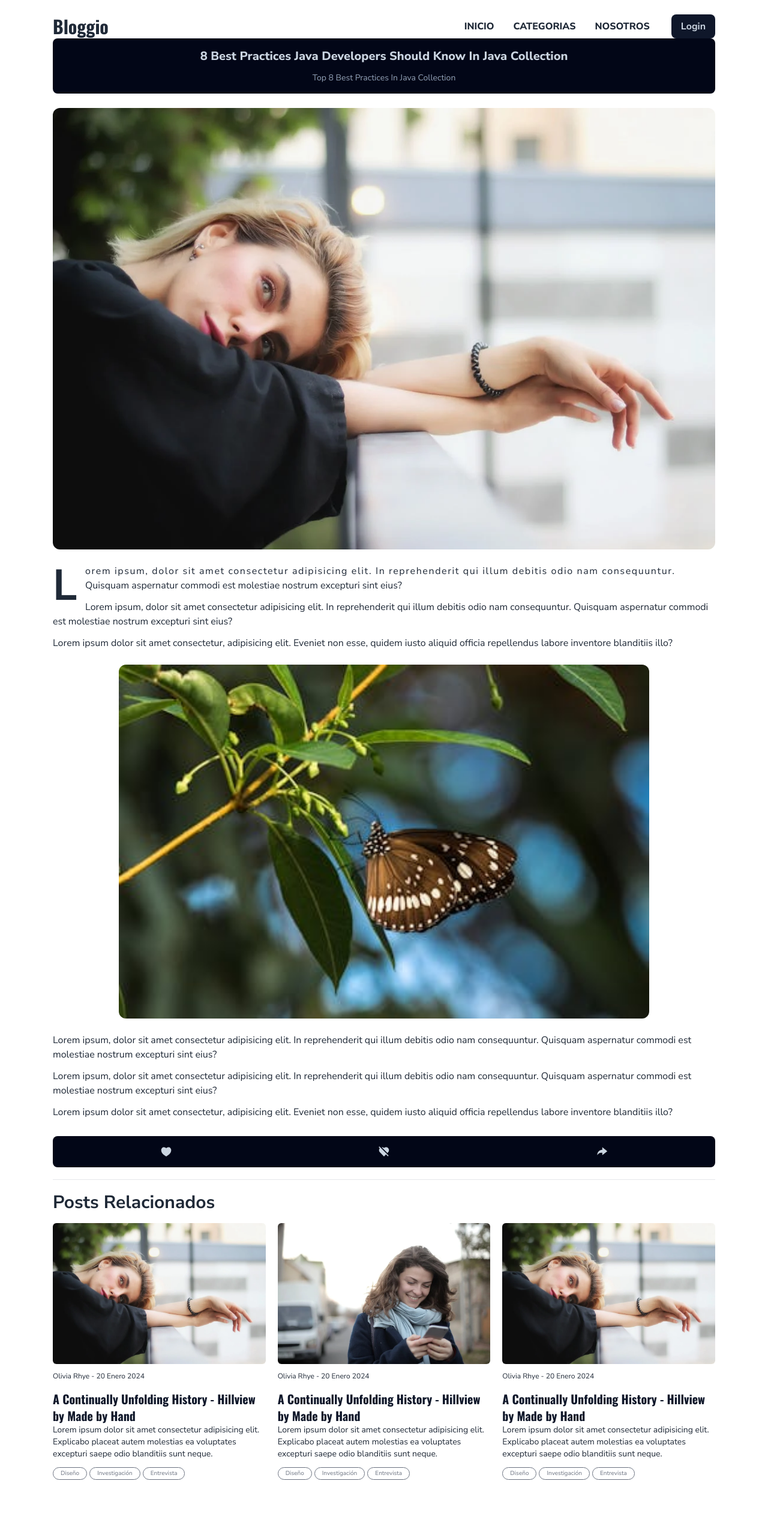
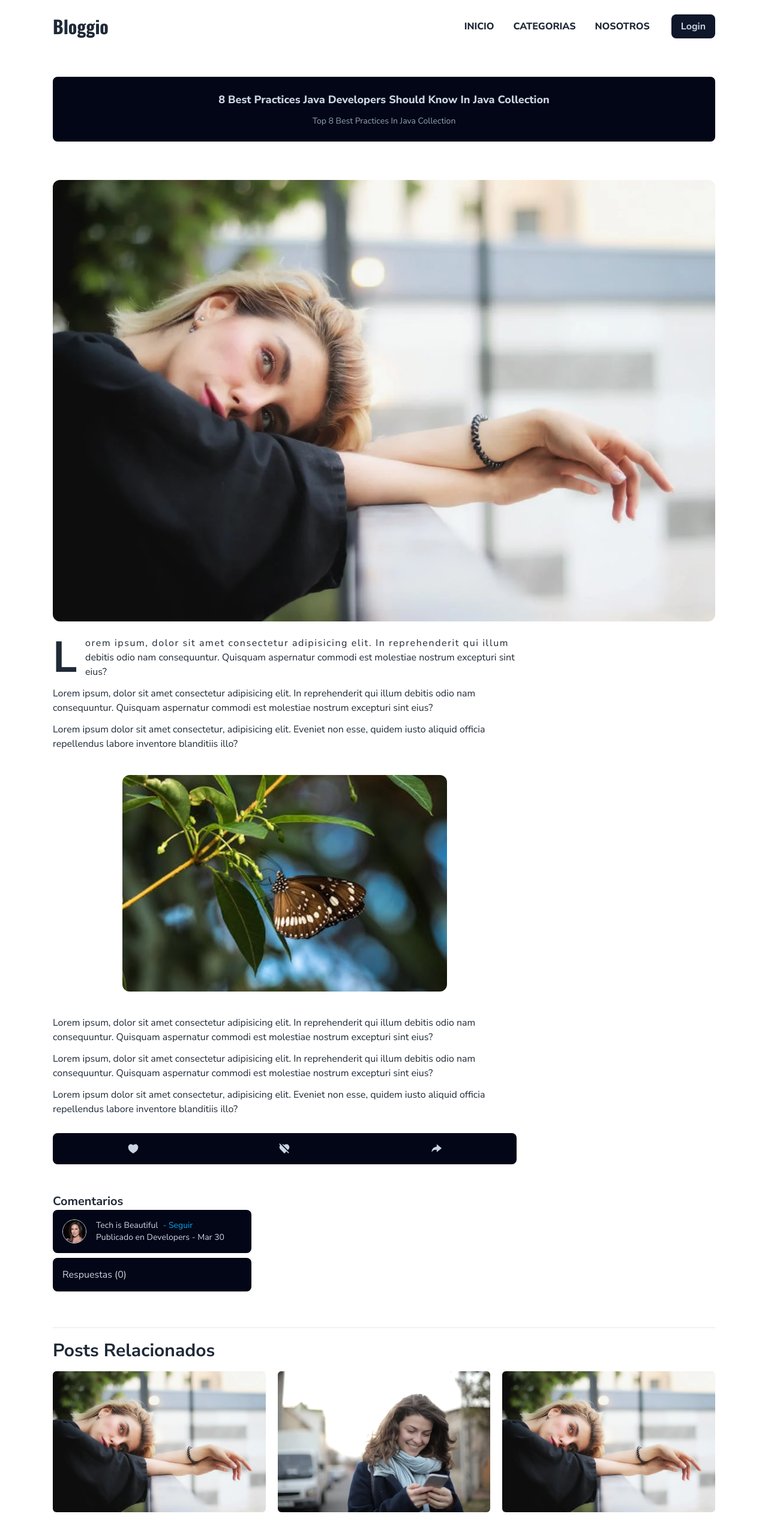
Before and after one commit to FernandoTelloL/bloggio, a React (Vite) app: page /detail-post in a window 1280 px wide. Shown: the top 2534 px of the page at 60% size. Built offline with nearby package versions, Linux system fonts and the light colour scheme.

Commit message:
terminado estilos de caja de comentarios

```diff
--- a/src/pages/DetailPost.jsx
+++ b/src/pages/DetailPost.jsx
@@ -1,5 +1,6 @@
 import { Footer, Headers } from "../components";
 import {
+  Comments,
   MainTitleDetailPostPage,
   MenuBottomDetailPost,
   RelatedPostsDetailPostPage,
@@ -11,13 +12,13 @@ export const DetailPost = () => {
   return (
     <>
       <Headers />
-      <div>
+      <div className="mt-16">
         <MainTitleDetailPostPage />
 
-        <img className="mt-6 mb-6 rounded-xl" src={mainImage} alt="" />
+        <img className="mt-16 mb-6 rounded-xl" src={mainImage} alt="" />
 
-        <section className="mb-5">
-          <article>
+        <section className="mb-5 flex flex-col gap-2">
+          <article className="md:w-[70%]">
             <p className="mb-3 first-line:tracking-widest first-letter:text-7xl first-letter:font-bold first-letter:mr-3 first-letter:float-left">
               Lorem ipsum, dolor sit amet consectetur adipisicing elit. In
               reprehenderit qui illum debitis odio nam consequuntur. Quisquam
@@ -37,7 +38,7 @@ export const DetailPost = () => {
             </p>
 
             <img
-              className="rounded-xl mt-6 mb-6 w-[80%] mr-auto ml-auto"
+              className="rounded-xl mt-6 mb-6 w-[80%] mr-auto ml-auto md:mt-10 md:mb-10 md:w-[70%] "
               src={secondaryImage}
               alt=""
             />
@@ -62,6 +63,8 @@ export const DetailPost = () => {
 
             <MenuBottomDetailPost />
           </article>
+
+          <Comments />
         </section>
         <hr className=" bg-slate-500" />
         <section className="mt-5 mb-6">
--- a/src/sections/detailPostPage/MainTitleDetailPostPage.jsx
+++ b/src/sections/detailPostPage/MainTitleDetailPostPage.jsx
@@ -1,7 +1,7 @@
 export const MainTitleDetailPostPage = () => {
   return (
-    <div className="bg-slate-950 rounded-lg px-2 py-4 text-slate-300 text-center">
-      <h1 className="font-extrabold text-xl mb-3">
+    <div className="bg-slate-950 rounded-lg px-3 py-6 text-slate-300 text-center">
+      <h1 className="font-extrabold text-lg mb-3">
         8 Best Practices Java Developers Should Know In Java Collection
       </h1>
       <h2 className="text-sm text-slate-400">
--- a/src/sections/detailPostPage/comments.jsx
+++ b/src/sections/detailPostPage/comments.jsx
@@ -1,3 +1,32 @@
-export const comments = () => {
-  return <div>comments</div>;
+import imgUser2 from "../../assets/images/user-female-photo.jpg";
+
+export const Comments = () => {
+  return (
+    <div className="md:w-[30%] rounded-lg mt-10 mb-10">
+      <h3 className="text-xl font-bold">Comentarios</h3>
+      <div className=" bg-slate-950 text-slate-300 p-4 flex gap-4 rounded-lg">
+        <img
+          className="w-10 h-10 object-cover object-top rounded-full border border-slate-300"
+          src={imgUser2}
+          alt=""
+        />
+        <div className="text-sm">
+          <div className="flex items-center">
+            <p className="cursor-pointer">Tech is Beautiful</p>
+            <span className="text-secondary ml-2 cursor-pointer">
+              {" "}
+              - Seguir
+            </span>
+          </div>
+          <p>
+            Publicado en <span>Developers</span> - Mar 30
+          </p>
+        </div>
+      </div>
+
+      <div className="mt-2 bg-slate-950 text-slate-300 p-4 rounded-lg">
+        <h3>Respuestas (0)</h3>
+      </div>
+    </div>
+  );
 };
--- a/src/sections/index.js
+++ b/src/sections/index.js
@@ -1,5 +1,7 @@
+export { Comments } from './detailPostPage/Comments';
+
+
 export { RiCommandLine } from 'react-icons/ri';
-export { comments } from './detailPostPage/comments';
 
 export { RelatedPostsDetailPostPage } from './detailPostPage/RelatedPostsDetailPostPage';
 
```
